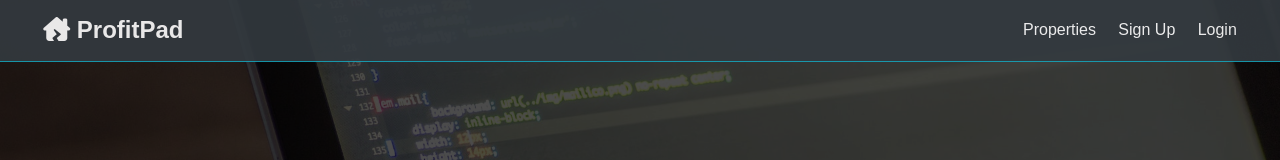
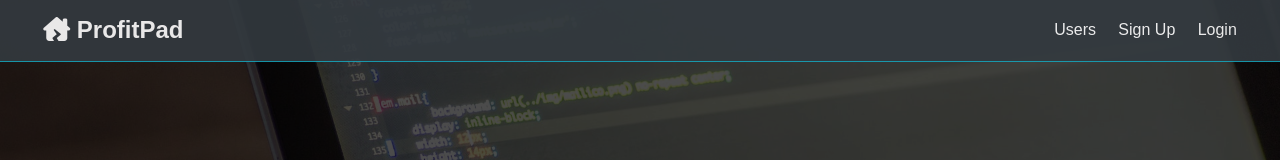
Before and after one commit to tnobler/PofitPad, a React (Create React App) app in the folder my-app/: page / in a window 1280 px wide. Shown: the top 160 px of the page. Built offline with nearby package versions, Linux system fonts and the light colour scheme; no server answers.

Commit message:
Logout & Navbar Links

```diff
--- a/my-app/src/actions/auth.js
+++ b/my-app/src/actions/auth.js
@@ -6,7 +6,8 @@ import {
   USER_LOADED,
   AUTH_ERROR,
   LOGIN_SUCCESS,
-  LOGIN_FAIL
+  LOGIN_FAIL,
+  LOGOUT
 } from './types';
 import setAuthToken from '../utils/setAuthToken';
 
@@ -91,3 +92,8 @@ export const login = (email, password) => async dispatch => {
     });
   }
 };
+
+// Logout / Clear Profile
+export const logout = () => dispatch => {
+  dispatch({ type: LOGOUT });
+};
--- a/my-app/src/actions/types.js
+++ b/my-app/src/actions/types.js
@@ -6,3 +6,4 @@ export const USER_LOADED = 'USER_LOADED';
 export const AUTH_ERROR = 'AUTH_ERROR';
 export const LOGIN_SUCCESS = 'LOGIN_SUCCESS';
 export const LOGIN_FAIL = 'LOGIN_FAIL';
+export const LOGOUT = 'LOGOUT';
--- a/my-app/src/components/layout/Navbar.js
+++ b/my-app/src/components/layout/Navbar.js
@@ -1,7 +1,37 @@
-import React from 'react';
+import React, { Fragment } from 'react';
 import { Link } from 'react-router-dom';
+import { connect } from 'react-redux';
+import PropTypes from 'prop-types';
+import { logout } from '../../actions/auth';
 
-const Navbar = () => {
+const Navbar = ({ auth: { isAuthenticated, loading }, logout }) => {
+  const authLinks = (
+    <ul>
+      <li>
+        <Link to='/properties'>Properties</Link>
+      </li>
+      <li>
+        <Link onClick={logout} to='/login'>
+          <i className='fas fa-sign-out-alt'></i>{' '}
+          <span className='hide-sm'>Logout</span>
+        </Link>
+      </li>
+    </ul>
+  );
+  const guestLinks = (
+    <ul>
+      <li>
+        <Link to='#!'>Users</Link>
+      </li>
+      <li>
+        <Link to='/signup'>Sign Up</Link>
+      </li>
+      <li>
+        <Link to='/login'>Login</Link>
+      </li>
+    </ul>
+  );
+
   return (
     <nav className='navbar bg-dark'>
       <h1>
@@ -9,19 +39,21 @@ const Navbar = () => {
           <i className='fas fa-house-damage'></i> ProfitPad
         </Link>
       </h1>
-      <ul>
-        <li>
-          <Link to='/properties'>Properties</Link>
-        </li>
-        <li>
-          <Link to='/signup'>Sign Up</Link>
-        </li>
-        <li>
-          <Link to='/login'>Login</Link>
-        </li>
-      </ul>
+
+      {!loading && (
+        <Fragment>{isAuthenticated ? authLinks : guestLinks}</Fragment>
+      )}
     </nav>
   );
 };
 
-export default Navbar;
+Navbar.propTypes = {
+  logout: PropTypes.func.isRequired,
+  auth: PropTypes.object.isRequired
+};
+
+const mapStateToProps = state => ({
+  auth: state.auth
+});
+
+export default connect(mapStateToProps, { logout })(Navbar);
--- a/my-app/src/reducers/auth.js
+++ b/my-app/src/reducers/auth.js
@@ -4,7 +4,8 @@ import {
   USER_LOADED,
   AUTH_ERROR,
   LOGIN_SUCCESS,
-  LOGIN_FAIL
+  LOGIN_FAIL,
+  LOGOUT
 } from '../actions/types';
 
 const initialState = {
@@ -38,6 +39,7 @@ export default function (state = initialState, action) {
     case SIGNUP_FAIL:
     case AUTH_ERROR:
     case LOGIN_FAIL:
+    case LOGOUT:
       localStorage.removeItem('token');
       return {
         ...state,
```
